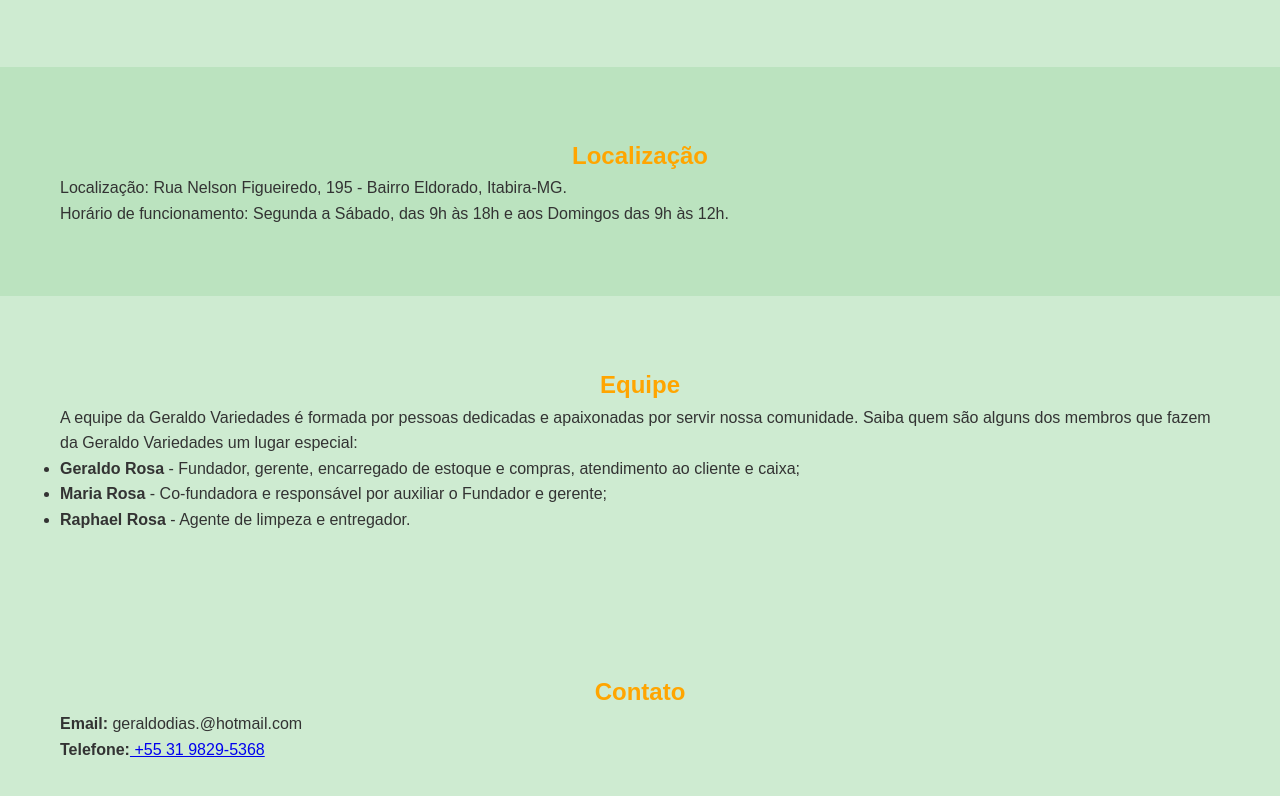
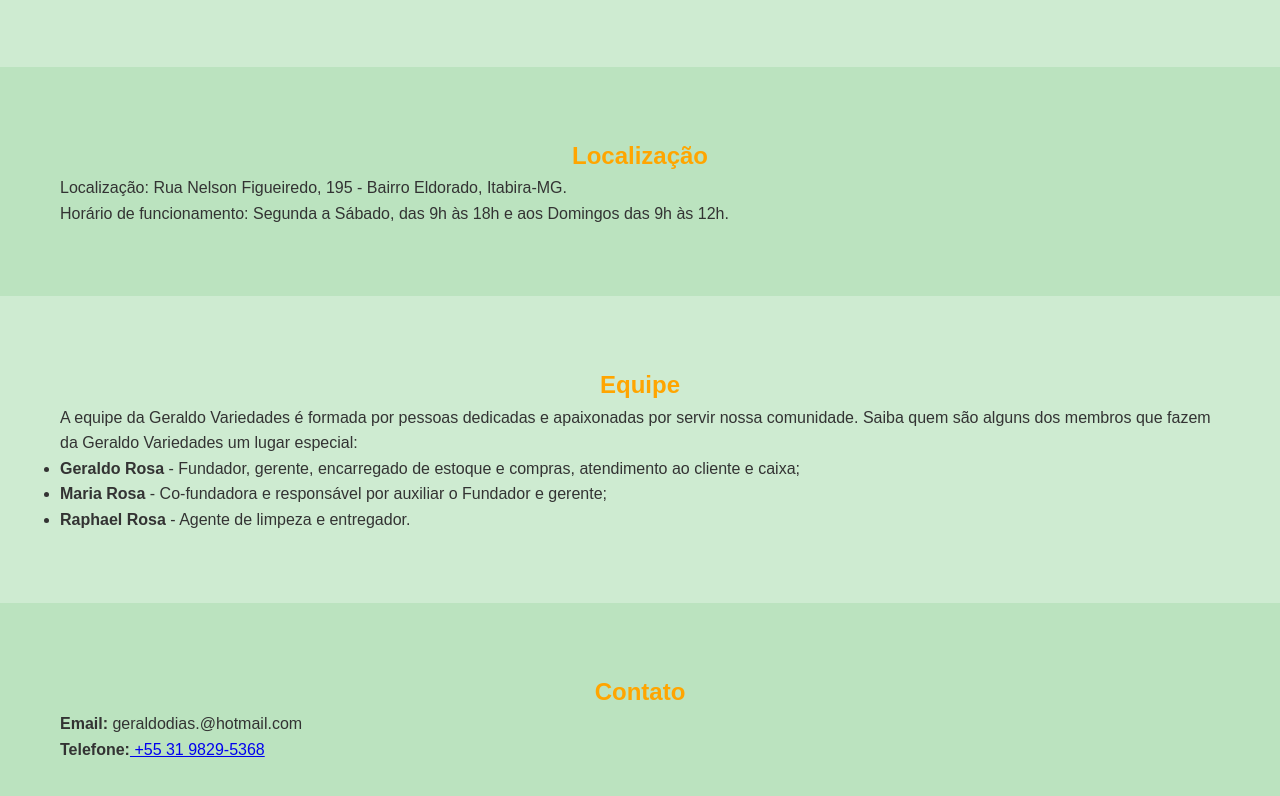
Before and after one commit to Thiele7/geraldo.variedades, a plain HTML site: page Geraldo Variedades/index.html in a window 1280 px wide. Shown: the part 1130-1926 px from the top of the page. Drawn offline with Linux system fonts and the light colour scheme.

Commit message:
Update index.html

```diff
--- a/Geraldo Variedades/index.html
+++ b/Geraldo Variedades/index.html
@@ -79,7 +79,7 @@
         </div>
     </section>
 
-    <section id="contato">
+    <section id="contato" class="bg-light">
         <div class="container">
             <h2>Contato</h2>
             <p><strong>Email:</strong> geraldodias.@hotmail.com</p>
```
